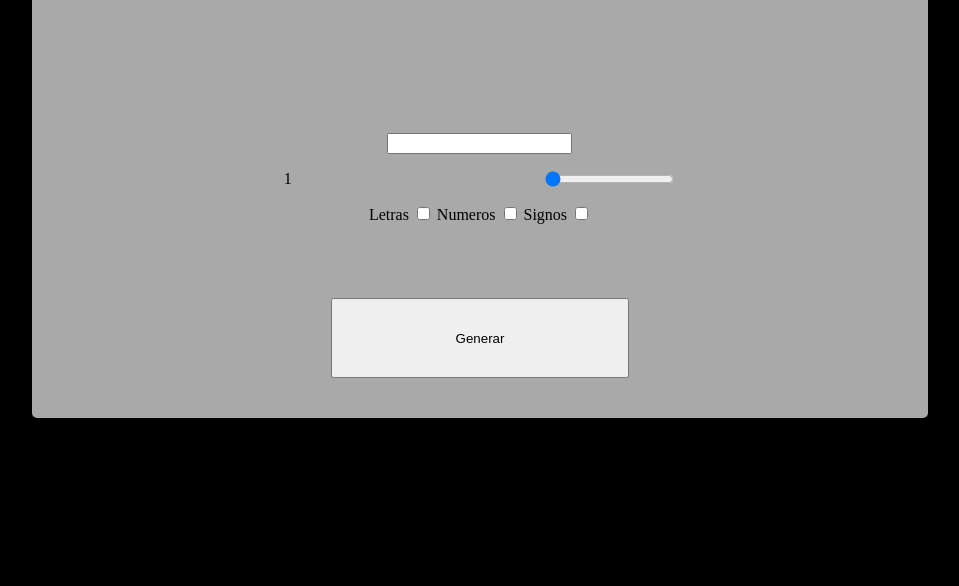
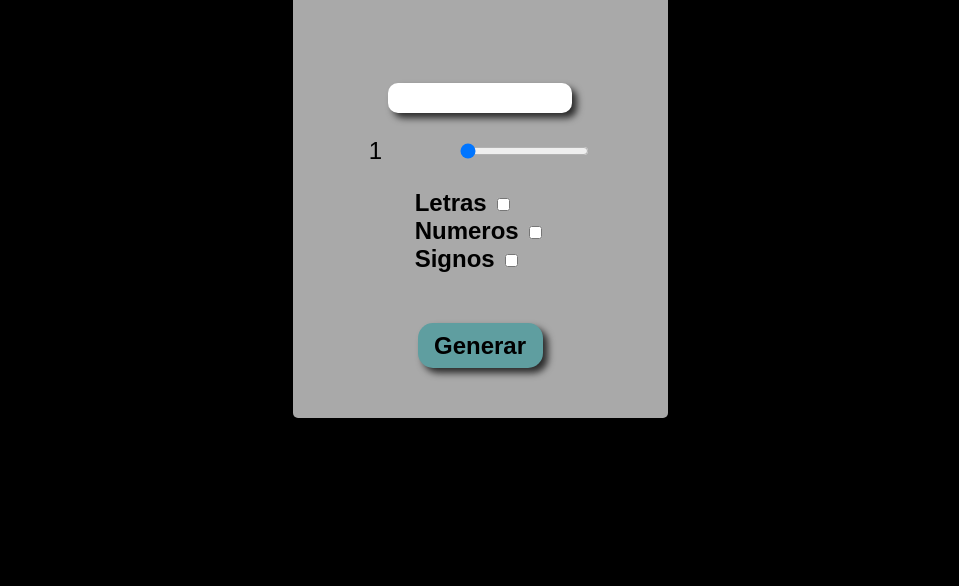
Before and after one commit to Tomytool/generador_passwor, a plain HTML site: page index.html in a window 1280 px wide. Shown: the part 230-816 px from the top of the page, without its empty margins (168-1127 px from the left). Drawn offline with Linux system fonts and the light colour scheme.

Commit message:
se mejora el css

```diff
--- a/estilos.css
+++ b/estilos.css
@@ -12,13 +12,13 @@ body {
   grid-template-columns: repeat(3, 1fr);
   grid-template-rows: repeat(3, 1fr);
   border-radius: 5px;
-  width: 70%;
+  min-width: 375px;
   height: 60%;
   overflow: hidden;
 }
 
 .contenedor h1 {
-  color: white;
+  color: black;
   font-weight: bold;
   text-align: center;
   background-color: aquamarine;
@@ -27,6 +27,19 @@ body {
   grid-row: 1 / 2;
   margin: 0;
   align-self: start;
+}
+.contenedor #textoPasswor {
+  font-size: 24px;
+  font-family: Arial, Helvetica, sans-serif;
+  text-align: center;
+  border-radius: 10px;
+  border: none;
+  width: 180px;
+  box-shadow: 5px 5px 7px 0px rgba(0, 0, 0, 0.75);
+}
+.contenedor #ingCaracter {
+  font-size: 24px;
+  font-family: Arial, Helvetica, sans-serif;
 }
 .contenedor form {
   width: 100%;
@@ -47,3 +60,19 @@ body {
   grid-column: 2 / 3;
   align-self: center;
 }
+.contenedor #generar {
+  background-color: cadetblue;
+  border-radius: 15px;
+  height: 45px;
+  font-size: 24px;
+  font-weight: bold;
+  border: none;
+  box-shadow: 5px 5px 7px 0px rgba(0, 0, 0, 0.75);
+}
+.contenedor .checklist {
+  display: flex;
+  flex-direction: column;
+  font-size: 24px;
+  font-weight: bold;
+  font-family: Arial, Helvetica, sans-serif;
+}
```
